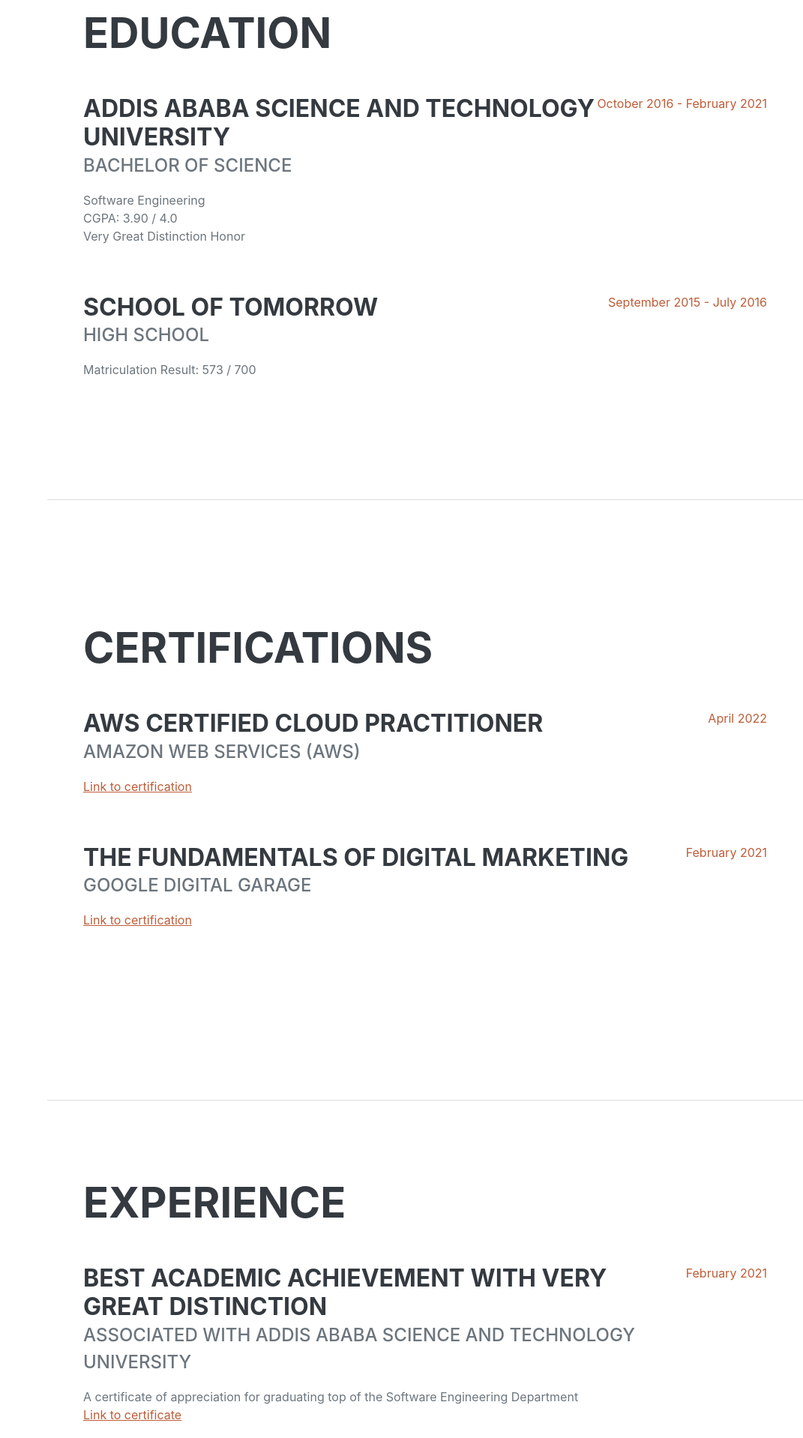
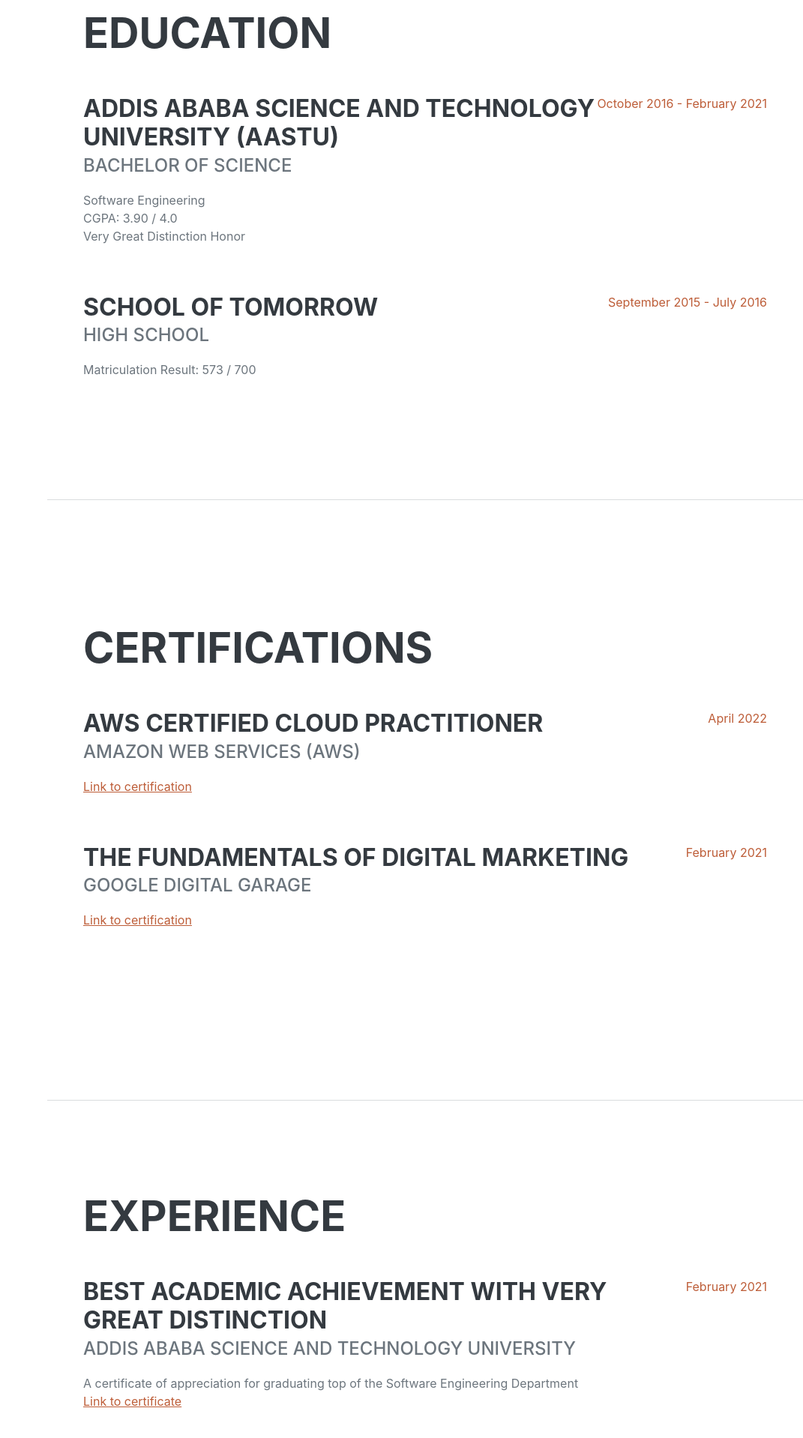
Before and after one commit to Eyu-Tes/portfolio, a plain HTML site: page index.html in a window 1280 px wide. Shown: the part 4320-6238 px from the top of the page at 75% size, without its empty margins (209-1280 px from the left). Drawn offline with nearby package versions, Linux system fonts and the light colour scheme; a web font is replaced by a local one.

Commit message:
Modified experience

```diff
--- a/index.html
+++ b/index.html
@@ -704,7 +704,7 @@
             class="d-flex flex-column flex-md-row justify-content-between mb-5"
           >
             <div class="flex-grow-1">
-              <h3 class="mb-0">Addis Ababa Science and Technology University</h3>
+              <h3 class="mb-0">Addis Ababa Science and Technology University (AASTU)</h3>
               <div class="subheading mb-3">Bachelor of Science</div>
               <div>Software Engineering</div>
               <p>CGPA: 3.90 / 4.0 <br> Very Great Distinction Honor</p>
@@ -775,7 +775,7 @@
             <div class="flex-grow-1">
               <h3 class="mb-0">
                 Best Academic Achievement with Very Great Distinction</h3>
-              <div class="subheading mb-3">Associated with Addis Ababa Science and Technology University</div>
+              <div class="subheading mb-3">Addis Ababa Science and Technology University</div>
               <p>
                 A certificate of appreciation for graduating top of the Software Engineering Department
                 <br>
```
